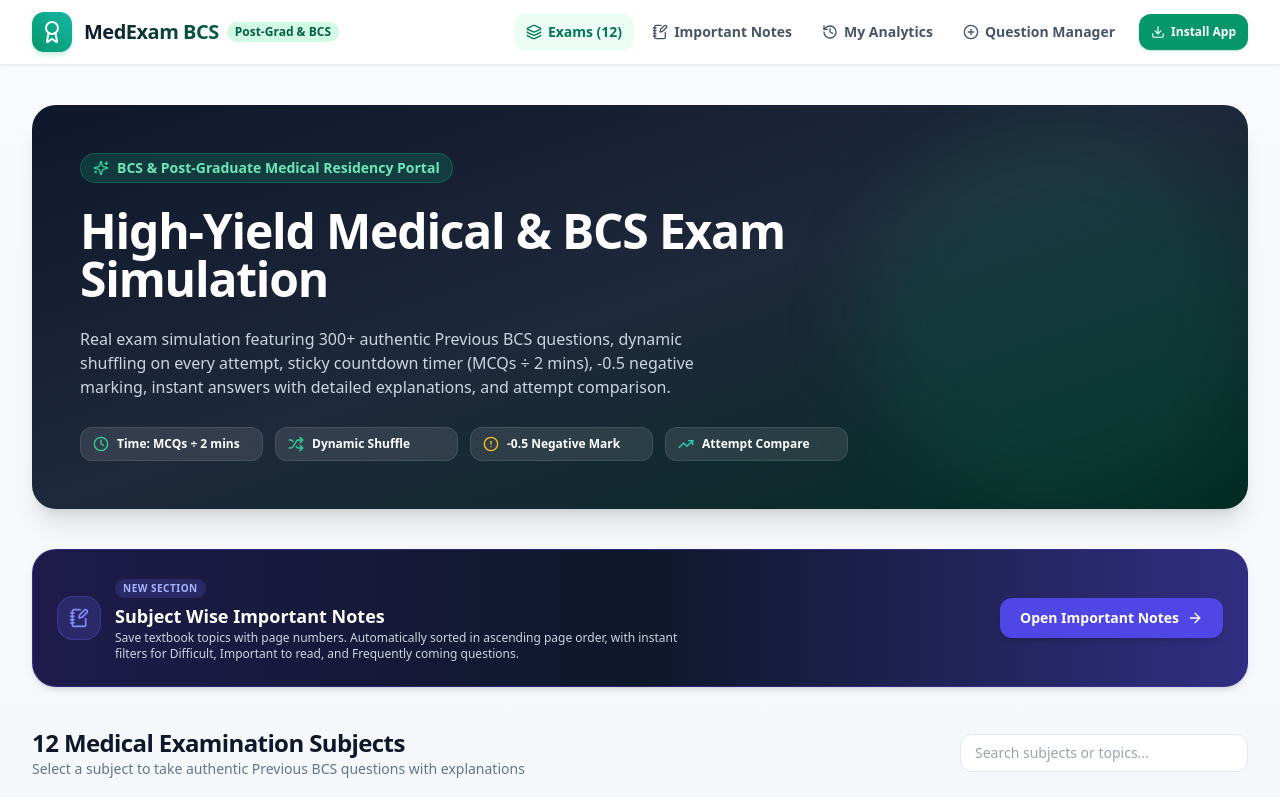
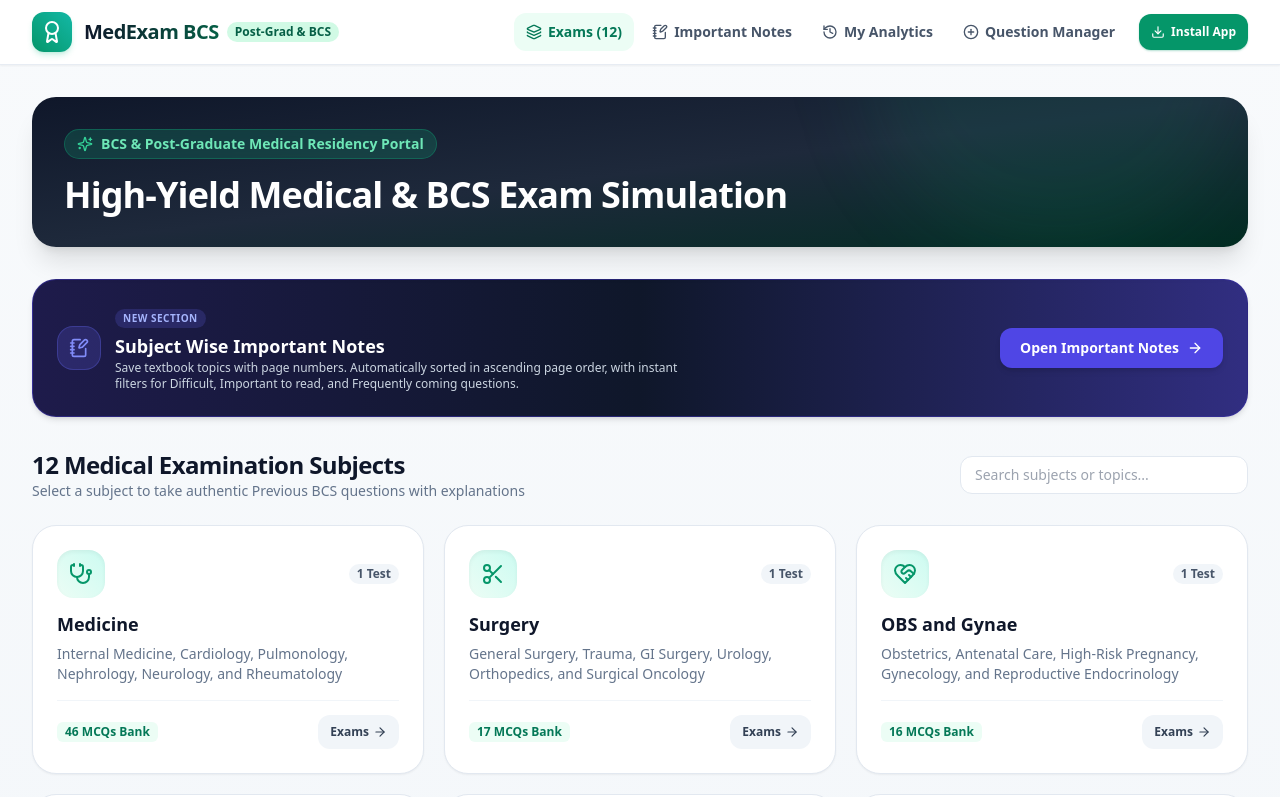
Before and after one commit to Nirjone-Kotha/Exam, a Next.js app: page / in a window 1280 px wide. Shown: the top 797 px of the page. Built offline with nearby package versions, Linux system fonts and the light colour scheme.

Commit message:
fix: remove marked hero section content and restore fully smooth native vertical scrolling on website and PWA

```diff
--- a/src/app/history/page.tsx
+++ b/src/app/history/page.tsx
@@ -61,7 +61,7 @@
   };
 
   return (
-    <div className="w-full max-w-6xl mx-auto px-3 sm:px-6 lg:px-8 py-5 sm:py-10 space-y-6 sm:space-y-8 overflow-x-hidden">
+    <div className="w-full max-w-6xl mx-auto px-3 sm:px-6 lg:px-8 py-5 sm:py-10 space-y-6 sm:space-y-8">
 
       {/* Header */}
       <div className="flex flex-col sm:flex-row sm:items-center justify-between gap-4">
--- a/src/app/layout.tsx
+++ b/src/app/layout.tsx
@@ -33,7 +33,7 @@
   children: React.ReactNode;
 }) {
   return (
-    <html lang="en" className="overflow-x-hidden max-w-full">
+    <html lang="en">
       <head>
         <link rel="manifest" href="/manifest.json" />
         <meta name="application-name" content="MedExam BCS" />
@@ -43,12 +43,12 @@
         <meta name="mobile-web-app-capable" content="yes" />
         <meta name="theme-color" content="#0f172a" />
       </head>
-      <body className="min-h-screen flex flex-col bg-slate-50 text-slate-900 antialiased selection:bg-emerald-500 selection:text-white overflow-x-hidden max-w-full w-full">
+      <body className="min-h-screen flex flex-col bg-slate-50 text-slate-900 antialiased selection:bg-emerald-500 selection:text-white">
         <Header />
         <NetworkStatusIndicator />
-        <main className="flex-1 w-full max-w-full overflow-x-hidden pb-16 md:pb-0">{children}</main>
+        <main className="flex-1 w-full pb-20 md:pb-6">{children}</main>
         <BottomNavBar />
-        <footer className="border-t border-slate-200 dark:border-slate-800 bg-white dark:bg-slate-900 py-6 mb-14 md:mb-0 text-center text-xs text-slate-500 dark:text-slate-400">
+        <footer className="border-t border-slate-200 dark:border-slate-800 bg-white dark:bg-slate-900 py-6 mb-16 md:mb-0 text-center text-xs text-slate-500 dark:text-slate-400">
           <div className="max-w-7xl mx-auto px-4 flex flex-col sm:flex-row items-center justify-between gap-2">
             <span>© {new Date().getFullYear()} MedExam BCS Portal • Built for High Performance</span>
             <span>Vercel Optimized • Neon Postgres & Upstash Redis Ready</span>
--- a/src/app/manage/page.tsx
+++ b/src/app/manage/page.tsx
@@ -63,7 +63,7 @@
   };
 
   return (
-    <div className="w-full max-w-4xl mx-auto px-3 sm:px-6 lg:px-8 py-5 sm:py-10 space-y-6 sm:space-y-8 overflow-x-hidden">
+    <div className="w-full max-w-4xl mx-auto px-3 sm:px-6 lg:px-8 py-5 sm:py-10 space-y-6 sm:space-y-8">
       {/* Header */}
       <div>
         <Link
--- a/src/app/notes/[subjectSlug]/page.tsx
+++ b/src/app/notes/[subjectSlug]/page.tsx
@@ -236,7 +236,7 @@
   }
 
   return (
-    <div className="w-full max-w-6xl mx-auto px-3 sm:px-6 lg:px-8 py-4 sm:py-8 space-y-6 sm:space-y-8 overflow-x-hidden">
+    <div className="w-full max-w-6xl mx-auto px-3 sm:px-6 lg:px-8 py-4 sm:py-8 space-y-6 sm:space-y-8">
 
       {/* Top Navigation & Actions */}
       <div className="print:hidden">
--- a/src/app/notes/page.tsx
+++ b/src/app/notes/page.tsx
@@ -72,7 +72,7 @@
   const totalNotesCount = allNotes.length;
 
   return (
-    <div className="w-full max-w-7xl mx-auto px-3 sm:px-6 lg:px-8 py-4 sm:py-8 space-y-6 sm:space-y-8 overflow-x-hidden">
+    <div className="w-full max-w-7xl mx-auto px-3 sm:px-6 lg:px-8 py-4 sm:py-8 space-y-6 sm:space-y-8">
       {/* Header Banner */}
       <section className="relative overflow-hidden rounded-2xl sm:rounded-3xl bg-gradient-to-br from-slate-900 via-indigo-950 to-slate-900 text-white p-5 sm:p-10 shadow-xl">
         <div className="relative z-10 max-w-3xl space-y-3 sm:space-y-4">
--- a/src/app/page.tsx
+++ b/src/app/page.tsx
@@ -17,11 +17,7 @@
   Microscope,
   Pill,
   Bug,
-  Clock,
-  Shuffle,
-  AlertCircle,
   FileCheck2,
-  TrendingUp,
   ArrowRight,
   Sparkles,
   Award,
@@ -63,43 +59,19 @@
   );
 
   return (
-    <div className="w-full max-w-7xl mx-auto px-3 sm:px-6 lg:px-8 py-4 sm:py-10 space-y-6 sm:space-y-10 overflow-x-hidden">
+    <div className="w-full max-w-7xl mx-auto px-3 sm:px-6 lg:px-8 py-4 sm:py-8 space-y-6 sm:space-y-8">
 
       {/* Hero Section */}
-      <section className="relative overflow-hidden rounded-2xl sm:rounded-3xl bg-gradient-to-br from-slate-900 via-slate-800 to-emerald-950 text-white p-5 sm:p-12 shadow-xl">
-        <div className="relative z-10 max-w-3xl space-y-4 sm:space-y-6">
+      <section className="relative overflow-hidden rounded-2xl sm:rounded-3xl bg-gradient-to-br from-slate-900 via-slate-800 to-emerald-950 text-white p-5 sm:p-8 shadow-xl">
+        <div className="relative z-10 max-w-3xl space-y-2.5 sm:space-y-4">
           <div className="inline-flex items-center space-x-2 px-3 py-1 rounded-full bg-emerald-500/20 text-emerald-300 text-[11px] sm:text-sm font-semibold border border-emerald-500/30 backdrop-blur-sm">
             <Sparkles className="w-3.5 h-3.5 sm:w-4 sm:h-4 text-emerald-400" />
             <span>BCS & Post-Graduate Medical Residency Portal</span>
           </div>
 
-          <h1 className="text-2xl sm:text-5xl font-black tracking-tight leading-tight">
+          <h1 className="text-2xl sm:text-4xl font-black tracking-tight leading-tight">
             High-Yield Medical & BCS Exam Simulation
           </h1>
-
-          <p className="text-slate-300 text-xs sm:text-base leading-relaxed max-w-2xl">
-            Real exam simulation featuring 300+ authentic Previous BCS questions, dynamic shuffling on every attempt, sticky countdown timer (MCQs ÷ 2 mins), -0.5 negative marking, instant answers with detailed explanations, and attempt comparison.
-          </p>
-
-          {/* Key Features Badges - 2x2 grid on mobile */}
-          <div className="grid grid-cols-2 sm:grid-cols-4 gap-2 sm:gap-3 pt-1">
-            <div className="flex items-center space-x-2 bg-white/10 backdrop-blur-md p-2.5 sm:px-3 sm:py-2 rounded-xl text-[11px] sm:text-xs font-semibold border border-white/10">
-              <Clock className="w-3.5 h-3.5 sm:w-4 sm:h-4 text-emerald-400 flex-shrink-0" />
-              <span>Time: MCQs ÷ 2 mins</span>
-            </div>
-            <div className="flex items-center space-x-2 bg-white/10 backdrop-blur-md p-2.5 sm:px-3 sm:py-2 rounded-xl text-[11px] sm:text-xs font-semibold border border-white/10">
-              <Shuffle className="w-3.5 h-3.5 sm:w-4 sm:h-4 text-emerald-400 flex-shrink-0" />
-              <span>Dynamic Shuffle</span>
-            </div>
-            <div className="flex items-center space-x-2 bg-white/10 backdrop-blur-md p-2.5 sm:px-3 sm:py-2 rounded-xl text-[11px] sm:text-xs font-semibold border border-white/10">
-              <AlertCircle className="w-3.5 h-3.5 sm:w-4 sm:h-4 text-amber-400 flex-shrink-0" />
-              <span>-0.5 Negative Mark</span>
-            </div>
-            <div className="flex items-center space-x-2 bg-white/10 backdrop-blur-md p-2.5 sm:px-3 sm:py-2 rounded-xl text-[11px] sm:text-xs font-semibold border border-white/10">
-              <TrendingUp className="w-3.5 h-3.5 sm:w-4 sm:h-4 text-teal-400 flex-shrink-0" />
-              <span>Attempt Compare</span>
-            </div>
-          </div>
         </div>
 
         {/* Decorative backdrop shapes */}
--- a/src/app/subject/[slug]/page.tsx
+++ b/src/app/subject/[slug]/page.tsx
@@ -45,7 +45,7 @@
   }
 
   return (
-    <div className="w-full max-w-6xl mx-auto px-3 sm:px-6 lg:px-8 py-4 sm:py-8 space-y-6 sm:space-y-8 overflow-x-hidden">
+    <div className="w-full max-w-6xl mx-auto px-3 sm:px-6 lg:px-8 py-4 sm:py-8 space-y-6 sm:space-y-8">
       {/* Back button & Subject Title Header */}
       <div>
         <Link
--- a/src/styles/globals.css
+++ b/src/styles/globals.css
@@ -11,9 +11,6 @@
 html {
   scroll-behavior: smooth;
   -webkit-text-size-adjust: 100%;
-  overflow-x: hidden;
-  max-width: 100vw;
-  width: 100%;
 }
 
 body {
@@ -27,12 +24,7 @@
   min-height: 100vh;
   font-family: system-ui, -apple-system, BlinkMacSystemFont, "Segoe UI", Roboto, Oxygen, Ubuntu, Cantarell, "Open Sans", "Helvetica Neue", sans-serif;
   -webkit-tap-highlight-color: transparent;
-  overscroll-behavior-y: none;
-  overscroll-behavior-x: none;
-  overflow-x: hidden;
-  max-width: 100vw;
-  width: 100%;
-  position: relative;
+  -webkit-overflow-scrolling: touch;
 }
 
 /* Custom scrollbar for effortless scrolling */
```
